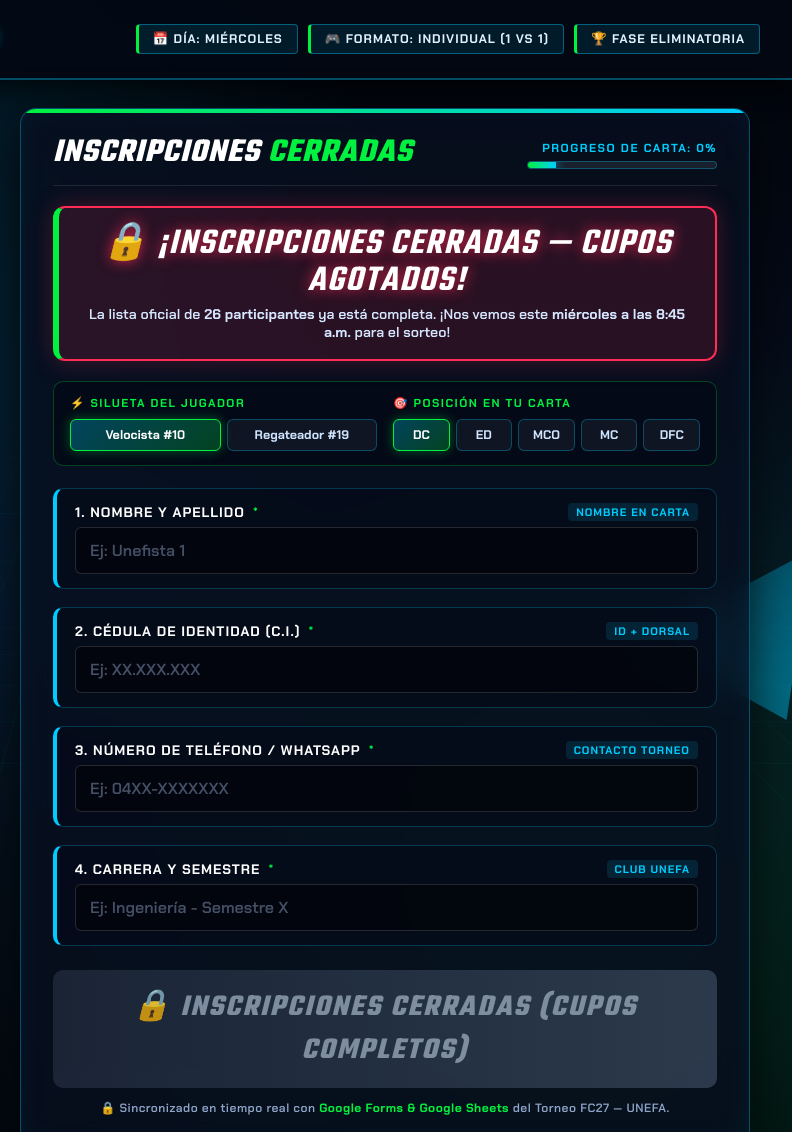
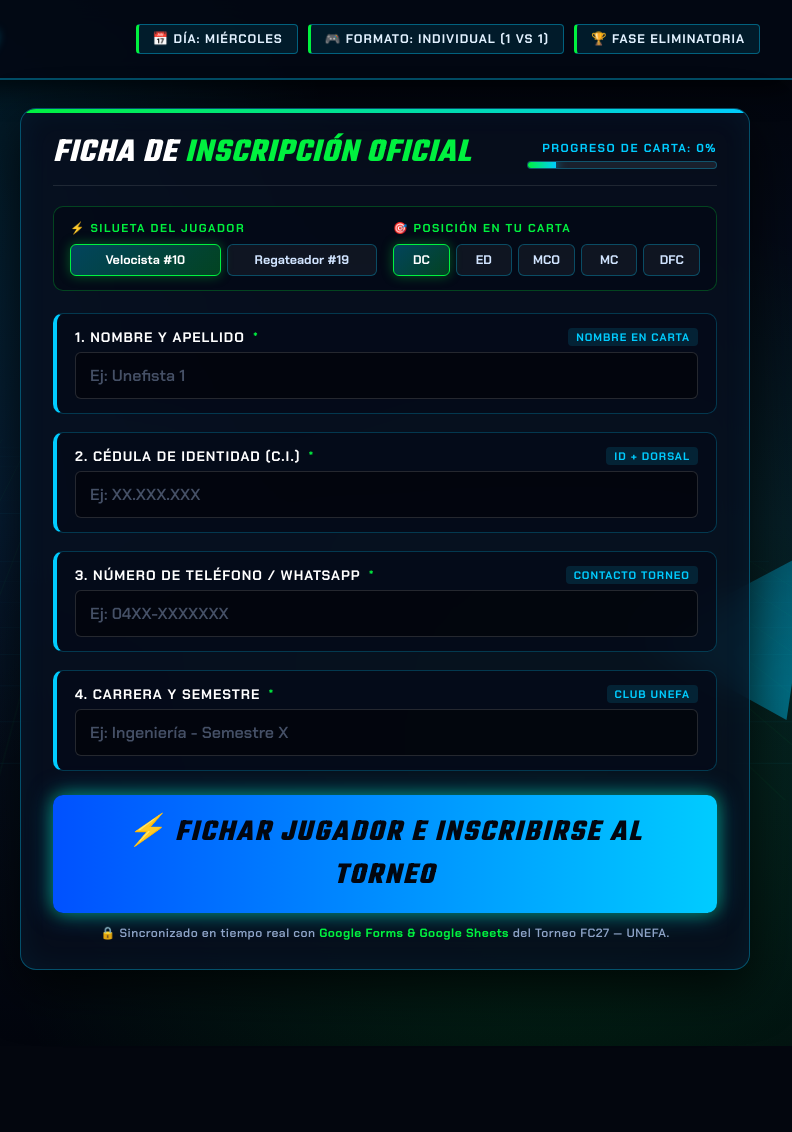
Before and after one commit to leonardhf1411-jpg/torneo-fc27-unefa, a plain HTML site: page index.html in a window 1280 px wide. Shown: the top 1132 px of the page, 488-1280 px from the left. After the commit the page ends 1046 px from the top, so only its background shows below. Drawn offline with nearby package versions, Linux system fonts and the light colour scheme.

Commit message:
Reopen tournament registrations

```diff
--- a/index.html
+++ b/index.html
@@ -906,7 +906,7 @@
     <!-- RIGHT: Player Registration Form -->
     <section class="creator-panel">
       <div class="panel-header">
-        <h2>INSCRIPCIONES <span>CERRADAS</span></h2>
+        <h2>FICHA DE <span>INSCRIPCIÓN OFICIAL</span></h2>
         <div class="progress-box">
           <div class="progress-text" id="progressLabel">PROGRESO DE CARTA: 0%</div>
           <div class="progress-track">
@@ -915,10 +915,6 @@
         </div>
       </div>
 
-            <div style="margin-bottom:20px;padding:18px 20px;background:rgba(255,45,85,0.14);border:2px solid #ff2d55;border-left:6px solid #00f13f;border-radius:12px;text-align:center;box-shadow:0 0 25px rgba(255,45,85,0.25);">
-        <div style="font-family:'Teko',sans-serif;font-size:2.3rem;line-height:1;font-style:italic;color:#ffffff;letter-spacing:1.5px;text-shadow:0 0 14px rgba(255,45,85,0.8);">🔒 ¡INSCRIPCIONES CERRADAS — CUPOS AGOTADOS!</div>
-        <div style="font-size:0.88rem;color:#d6e6ff;margin-top:6px;">La lista oficial de <strong>26 participantes</strong> ya está completa. ¡Nos vemos este <strong>miércoles a las 8:45 a.m.</strong> para el sorteo!</div>
-      </div>
       <!-- Visual Card Customizers -->
       <div class="customizer-row">
         <div class="cust-group">
@@ -1020,8 +1016,8 @@
 
         </div>
 
-        <button type="submit" class="submit-btn" id="submitBtn" disabled style="background:linear-gradient(90deg,#1e293b,#334155);color:#94a3b8;box-shadow:none;cursor:not-allowed;opacity:0.85;">
-          <span>🔒 INSCRIPCIONES CERRADAS (CUPOS COMPLETOS)</span>
+        <button type="submit" class="submit-btn" id="submitBtn">
+          <span>⚡ FICHAR JUGADOR E INSCRIBIRSE AL TORNEO</span>
         </button>
 
         <p class="sync-note">
@@ -1148,7 +1144,7 @@
       card.style.transform = 'rotateX(0deg) rotateY(0deg) scale(1)';
     });
 
-    function handleFormSubmit(e) { e.preventDefault(); return false;
+    function handleFormSubmit(e) {
       e.preventDefault();
       const btn = document.getElementById('submitBtn');
       if (btn.disabled) return;
@@ -1182,7 +1178,7 @@
 
         document.getElementById('walkoutModal').classList.add('active');
         btn.disabled = false;
-        btn.innerHTML = '<span>🔒 INSCRIPCIONES CERRADAS (CUPOS COMPLETOS)</span>';
+        btn.innerHTML = '<span>⚡ FICHAR JUGADOR E INSCRIBIRSE AL TORNEO</span>';
       }, 900);
     }
 
```
